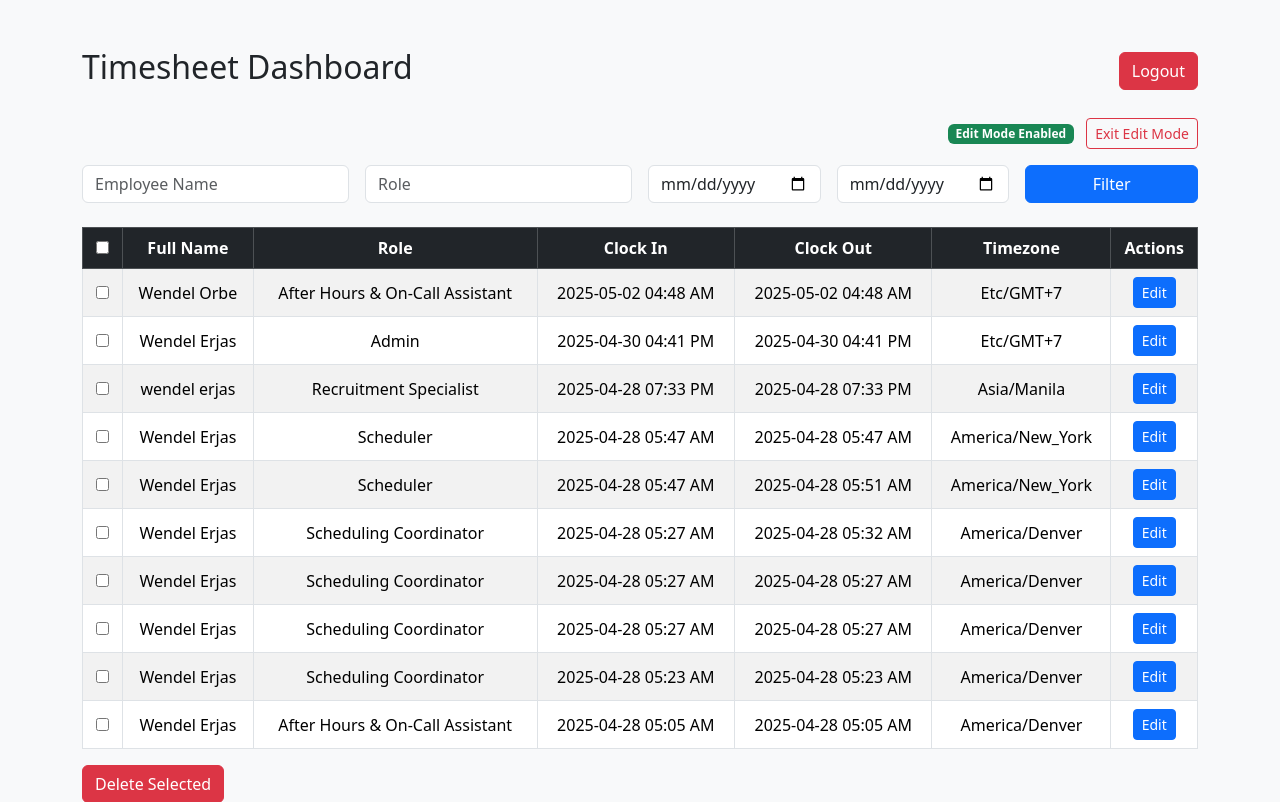
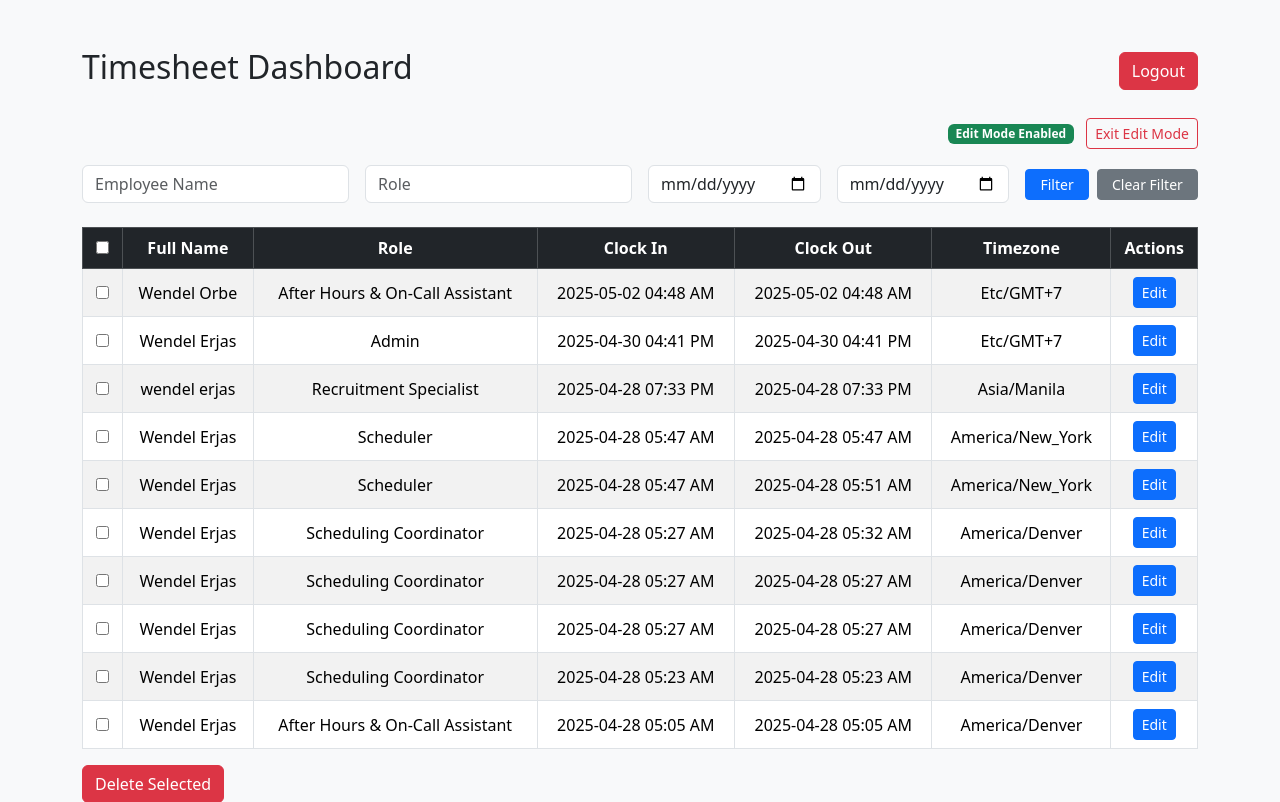
Before and after one commit to kesha321/time-tracker-app, a Flask app: page /dashboard in a window 1280 px wide. Shown: the top 802 px of the page. Run offline with Flask 3, Linux system fonts and the light colour scheme; a user stored in the database is signed in; parts of the project's set-up code (start-up, migrations or seed data) failed here and were passed over.

Commit message:
Auto backup on 2025-06-06 20:39:25

```diff
--- a/app.py
+++ b/app.py
@@ -130,10 +130,11 @@ def dashboard():
             flash('Incorrect master admin key.', 'danger')
             show_modal = True
 
-    fullname = request.args.get('fullname', '')
-    role = request.args.get('role', '')
-    start_date = request.args.get('start_date', '')
-    end_date = request.args.get('end_date', '')
+    # --- FILTER LOGIC ---
+    fullname = request.args.get('fullname', '').strip()
+    role = request.args.get('role', '').strip()
+    start_date = request.args.get('start_date', '').strip()
+    end_date = request.args.get('end_date', '').strip()
     page = request.args.get('page', 1, type=int)
     per_page = 10
 
@@ -144,19 +145,28 @@ def dashboard():
     if role:
         query = query.filter(TimeEntry.role.ilike(f"%{role}%"))
     if start_date:
-        query = query.filter(TimeEntry.clock_in >= start_date)
+        try:
+            start_dt = datetime.strptime(start_date, '%Y-%m-%d')
+            query = query.filter(TimeEntry.clock_in >= start_dt)
+        except Exception as e:
+            print(f"Start date filter error: {e}")
     if end_date:
         try:
+            # To include all times on end_date, we filter < end_date + 1 day
             end_dt = datetime.strptime(end_date, '%Y-%m-%d') + timedelta(days=1)
             query = query.filter(TimeEntry.clock_in < end_dt)
-        except Exception:
-            query = query.filter(TimeEntry.clock_in <= end_date)
+        except Exception as e:
+            print(f"End date filter error: {e}")
 
     pagination = query.order_by(TimeEntry.clock_in.desc()).paginate(page=page, per_page=per_page)
     entries = pagination.items
 
+    # Calculate total hours per employee for all filtered records (not just paginated)
+    # So, re-apply filters (for export/summary), not just paginated entries
+    summary_query = query  # This is already filtered
+
     total_hours_per_employee = {}
-    for entry in query:
+    for entry in summary_query:
         duration = (entry.clock_out - entry.clock_in).total_seconds() / 3600 if entry.clock_out else 0
         total_hours_per_employee[entry.fullname] = total_hours_per_employee.get(entry.fullname, 0) + duration
 
--- a/templates/dashboard.html
+++ b/templates/dashboard.html
@@ -69,8 +69,8 @@
   </div>
   <!-- End Master Admin Modal -->
 
-  <!-- Filter Form -->
-  <form method="get" action="{{ url_for('dashboard') }}" class="row g-3 mb-4">
+  <!-- Filter Form with Clear Filter -->
+  <form id="filterForm" method="get" action="{{ url_for('dashboard') }}" class="row g-3 mb-4">
     <div class="col-md-3">
       <input type="text" name="fullname" class="form-control" placeholder="Employee Name" value="{{ request.args.get('fullname', '') }}">
     </div>
@@ -83,10 +83,12 @@
     <div class="col-md-2">
       <input type="date" name="end_date" class="form-control" value="{{ request.args.get('end_date', '') }}">
     </div>
-    <div class="col-md-2">
-      <button type="submit" class="btn btn-primary w-100">Filter</button>
+    <div class="col-md-2 d-flex align-items-center gap-2">
+      <button type="submit" class="btn btn-primary btn-sm flex-fill me-0">Filter</button>
+      <button type="button" id="clearFilterBtn" class="btn btn-secondary btn-sm flex-fill">Clear Filter</button>
     </div>
   </form>
+
 
   <!-- Bulk Delete Form & Timesheet Table -->
   <form method="POST" action="{{ url_for('delete_selected') }}">
@@ -226,6 +228,16 @@
     }
   });
 
+  // Clear Filter Button Logic
+  document.getElementById('clearFilterBtn').addEventListener('click', function() {
+    var form = document.getElementById('filterForm');
+    form.querySelector('input[name="fullname"]').value = '';
+    form.querySelector('input[name="role"]').value = '';
+    form.querySelector('input[name="start_date"]').value = '';
+    form.querySelector('input[name="end_date"]').value = '';
+    form.submit();
+  });
+
   window.addEventListener('DOMContentLoaded', function() {
     // Collapse summary if filters or pagination applied
     const url = new URL(window.location.href);
```
